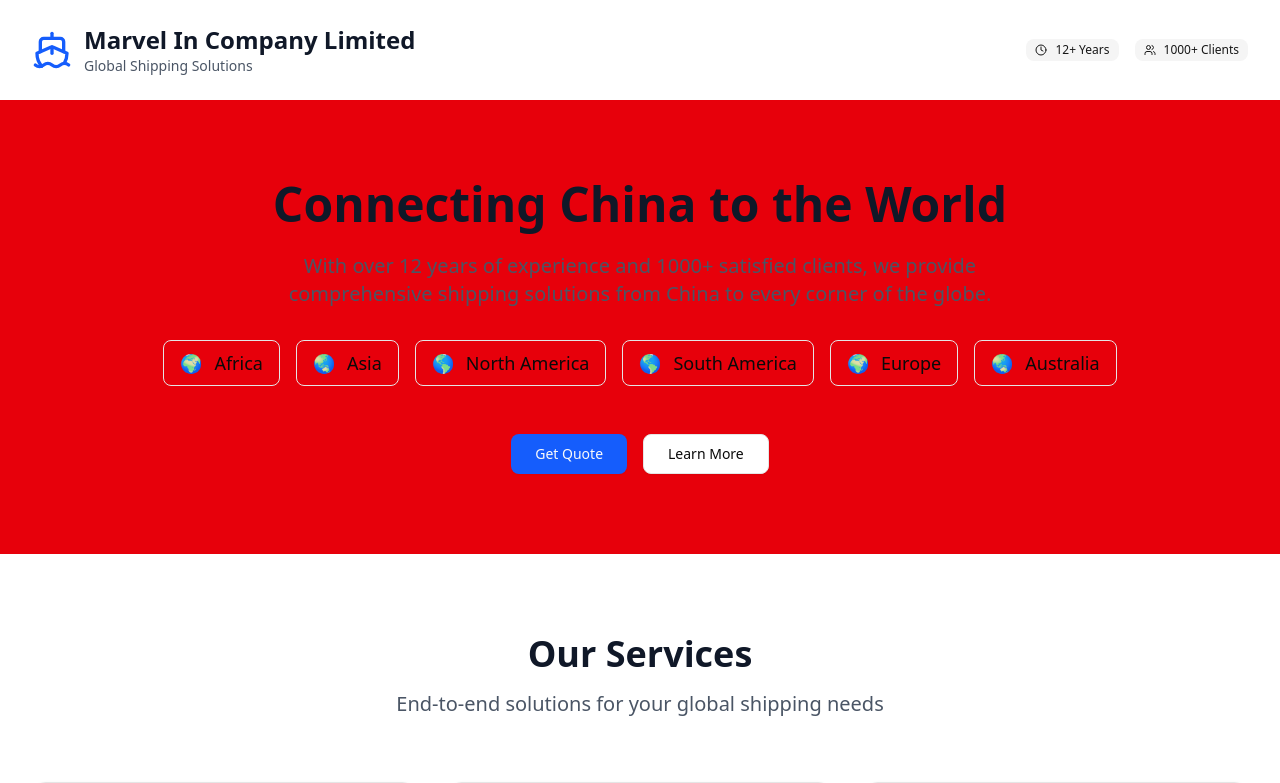
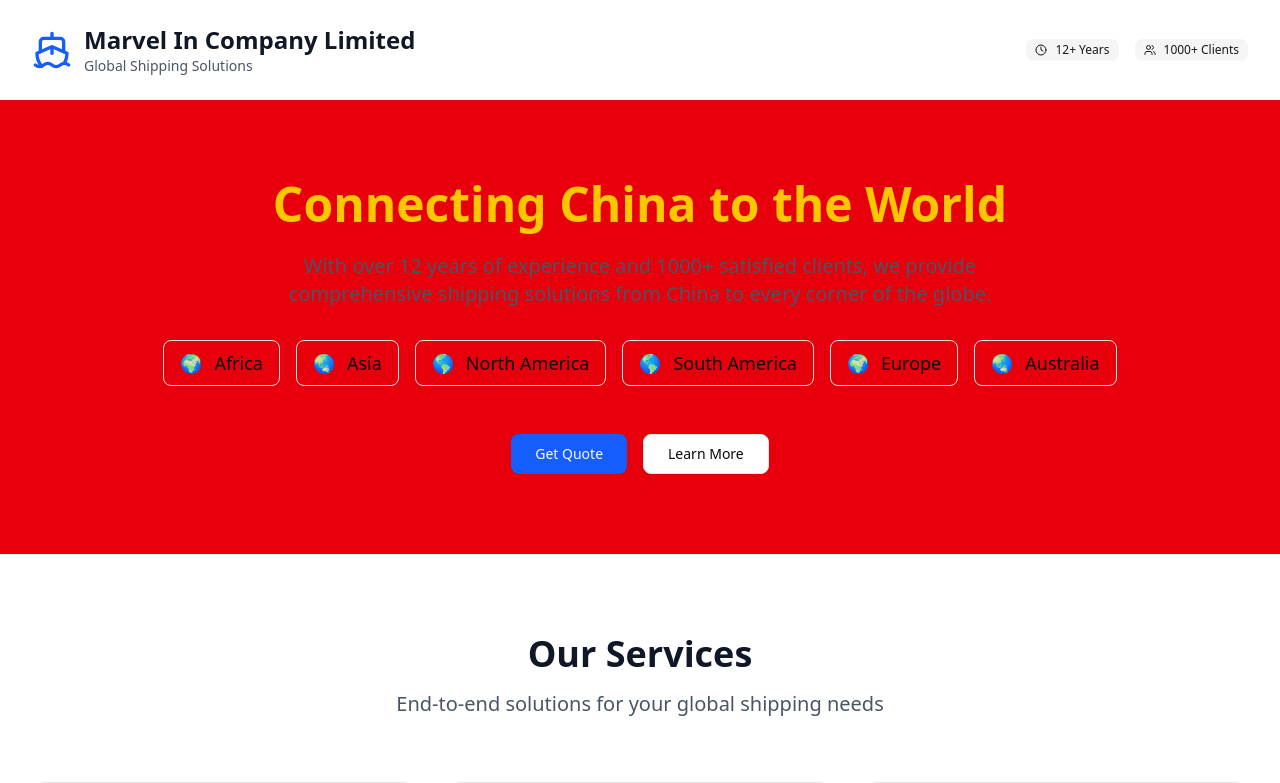
Before and after one commit to DanaitfavorElim/Marvelin, a React (Vite) app in the folder marvelin/: page / in a window 1280 px wide. Shown: the top 783 px of the page. Built offline with nearby package versions, Linux system fonts and the light colour scheme.

Commit message:
Update App.jsx

```diff
--- a/marvelin/src/App.jsx
+++ b/marvelin/src/App.jsx
@@ -161,7 +161,7 @@ function App() {
       {/* Hero Section */}
       <section className="py-20 px-4 sm:px-6 lg:px-8 bg-red-600">
         <div className="max-w-7xl mx-auto text-center">
-          <h2 className="text-5xl font-bold text-gray-900 mb-6">
+          <h2 className="text-5xl font-bold text-yellow-400 mb-6">
             Connecting China to the World
           </h2>
           <p className="text-xl text-gray-600 mb-8 max-w-3xl mx-auto">
```
